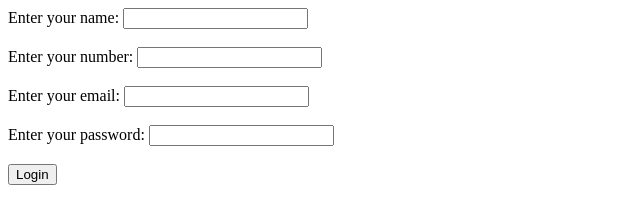
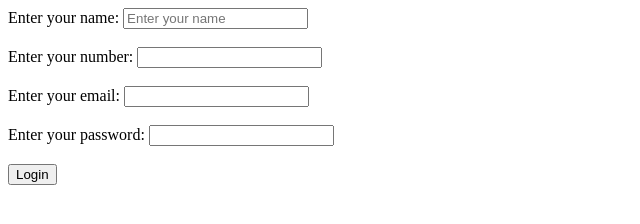
Before and after one commit to suryabhanmjh/Html, a plain HTML site: page web3form.html in a window 1280 px wide. Shown: the full height of the page, 0-640 px from the left. Drawn offline with Linux system fonts and the light colour scheme.

Commit message:
Enhance web3form.html: add required attribute and placeholders for input fields, change number input type for better validation

```diff
--- a/web3form.html
+++ b/web3form.html
@@ -8,9 +8,9 @@
 <body>
     <form action="https://api.web3forms.com/submit" method="POST">
         <input type="hidden" name="access_key" value="9ac9c569-ed4b-435f-b302-1e42975901ad">
-    Enter your name: <input type="text" name=" Name"> <br> <br>
-    Enter your number: <input type="text" name="Number"> <br> <br>
-    Enter your email: <input type="text" name="Email"> <br> <br>
+    Enter your name: <input type="text" name=" Name" required placeholder="Enter your name"> <br> <br>
+    Enter your number: <input type="number" name="Number"> <br> <br>
+    Enter your email: <input type="email" name="Email"> <br> <br>
     Enter your password: <input type="password" name="Password"> <br> <br>
     <input type="submit" value="Login">
     </form>
```
